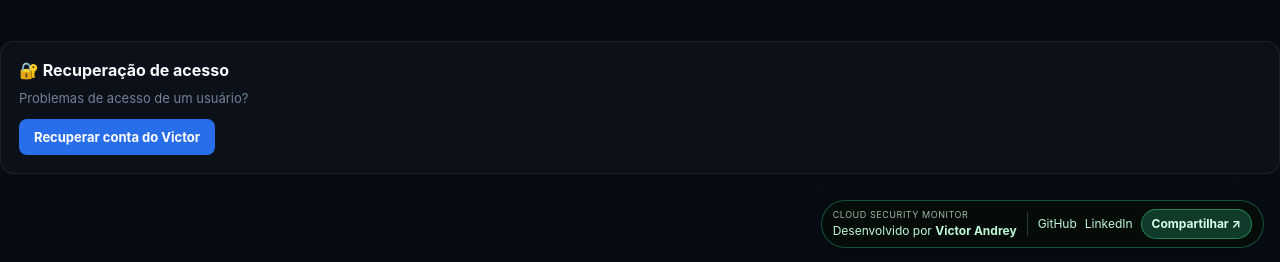
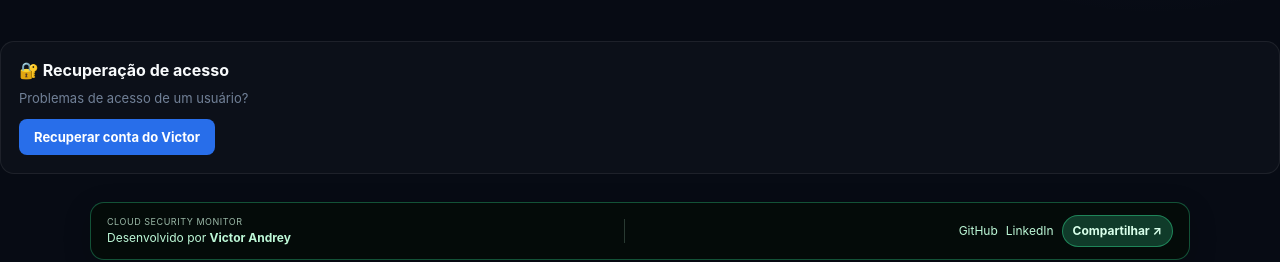
Before and after one commit to vandreysouzat-code/cloud-security-monitor, a Flask app: page /admin in a window 1280 px wide. Shown: the part 538-800 px from the top of the page. Run offline with Flask 3, Linux system fonts and the light colour scheme; the visitor is signed in with stand-in values (Sample User, id 1); data comes from the database, SQL or seed files in the repository; data that the repository does not hold is empty; parts of the project's set-up code (start-up, migrations or seed data) failed here and were passed over; some libraries are stand-ins or nearby versions.

Commit message:
Fix creator watermark footer and sign v1.0.1

```diff
--- a/release-manifest.json
+++ b/release-manifest.json
@@ -111,7 +111,7 @@
     },
     {
       "path": "templates/_creator_brand.html",
-      "sha256": "cdf3816559a6f049ebd49bcaa15551f90e44fd4ef9a53ee8f8b1701c158c60cd"
+      "sha256": "4834c66fbd71fde54a3c5805080c29350742f1d880fe6154bec26feb9ee193af"
     },
     {
       "path": "templates/admin.html",
--- a/templates/_creator_brand.html
+++ b/templates/_creator_brand.html
@@ -1,33 +1,35 @@
 <!-- Attribution watermark and share actions for Cloud Security Monitor -->
 <style>
+  /* Rodape real da pagina: acompanha o fim do conteudo, sem flutuar sobre a interface. */
   .csm-creator-watermark {
-    position: fixed;
-    right: 16px;
-    bottom: 14px;
-    z-index: 9999;
+    position: relative;
+    z-index: 1;
     display: flex;
     align-items: center;
+    justify-content: space-between;
+    flex-wrap: wrap;
     gap: 10px;
-    max-width: calc(100vw - 24px);
-    padding: 8px 11px;
+    width: calc(100% - 32px);
+    max-width: 1100px;
+    box-sizing: border-box;
+    margin: 28px auto 16px;
+    padding: 12px 16px;
     border: 1px solid rgba(53, 245, 161, .30);
-    border-radius: 999px;
+    border-radius: 14px;
     background: rgba(5, 12, 9, .94);
     color: #e7fff0;
     box-shadow: 0 8px 28px rgba(0, 0, 0, .20);
-    backdrop-filter: blur(12px);
-    -webkit-backdrop-filter: blur(12px);
-    font: 12px/1.2 Inter, system-ui, -apple-system, Segoe UI, sans-serif;
+    font: 12px/1.3 Inter, system-ui, -apple-system, Segoe UI, sans-serif;
   }
   .csm-creator-watermark a {
     color: #bdf8d7;
     text-decoration: none;
-    white-space: nowrap;
+    white-space: normal;
   }
   .csm-creator-watermark a:hover { color: #35f5a1; text-decoration: underline; }
   .csm-creator-label { display: flex; flex-direction: column; gap: 3px; min-width: 0; }
   .csm-creator-label small { color: #9ab8a7; font-size: 9px; letter-spacing: .06em; text-transform: uppercase; }
-  .csm-creator-links { display: flex; align-items: center; gap: 8px; }
+  .csm-creator-links { display: flex; align-items: center; flex-wrap: wrap; gap: 8px; }
   .csm-creator-divider { width: 1px; height: 24px; background: rgba(189, 248, 215, .20); }
   .csm-creator-share {
     border: 1px solid rgba(53, 245, 161, .4);
@@ -43,16 +45,16 @@
   .csm-creator-share:hover { background: #155439; }
   .csm-creator-share:focus-visible, .csm-creator-watermark a:focus-visible { outline: 2px solid #35f5a1; outline-offset: 3px; }
   @media (max-width: 620px) {
-    .csm-creator-watermark { right: 8px; bottom: 8px; gap: 7px; padding: 7px 8px; font-size: 11px; }
+    .csm-creator-watermark { width: calc(100% - 20px); gap: 8px; padding: 10px; font-size: 11px; }
+    .csm-creator-label { flex: 1 1 150px; }
     .csm-creator-label small { font-size: 8px; }
     .csm-creator-links { gap: 6px; }
     .csm-creator-divider { display: none; }
-    .csm-creator-watermark .csm-author-linkedin { display: none; }
     .csm-creator-share { padding: 7px 9px; }
   }
 </style>
 
-<div class="csm-creator-watermark" role="contentinfo" aria-label="Autoria do Cloud Security Monitor">
+<footer class="csm-creator-watermark" role="contentinfo" aria-label="Autoria do Cloud Security Monitor">
   <div class="csm-creator-label">
     <small>Cloud Security Monitor</small>
     <a href="https://github.com/vandreysouzat-code" target="_blank" rel="noopener noreferrer" aria-label="Conheça o trabalho de Victor Andrey no GitHub">
@@ -65,7 +67,7 @@
     <a class="csm-author-linkedin" href="https://www.linkedin.com/in/vandrey/" target="_blank" rel="noopener noreferrer" aria-label="LinkedIn do autor">LinkedIn</a>
     <button type="button" class="csm-creator-share" id="csmShareProject" aria-label="Compartilhar o Cloud Security Monitor">Compartilhar ↗</button>
   </div>
-</div>
+</footer>
 
 <script>
 (function () {
```
Also changed, not shown: 1 other file.
